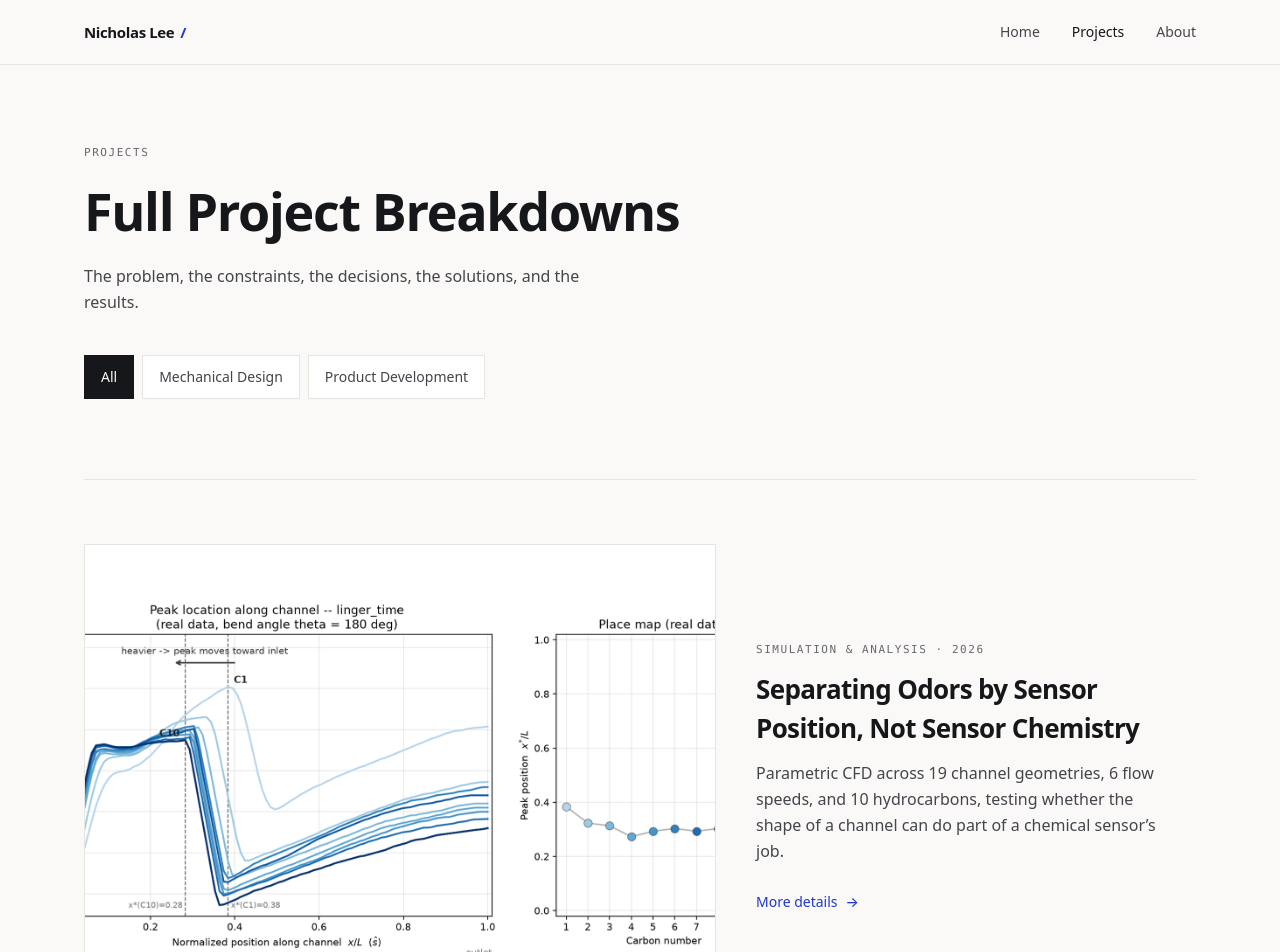
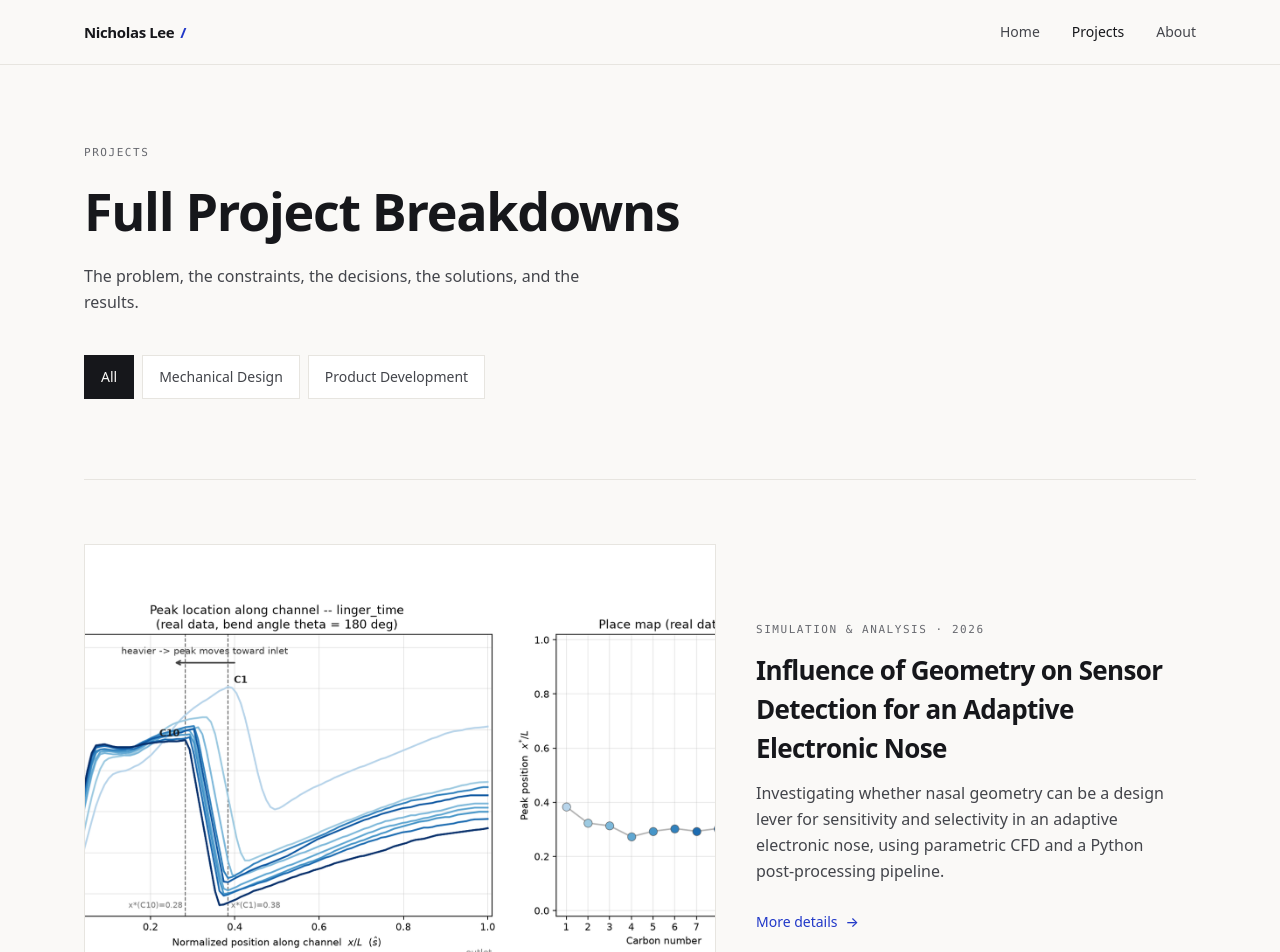
Before and after one commit to nktl-2005/personal-portfolio, a React (Vite) app: page /projects in a window 1280 px wide. Shown: the top 952 px of the page. Built offline with nearby package versions, Linux system fonts and the light colour scheme.

Commit message:
updated CFD project title and desc

```diff
--- a/src/data/projects.ts
+++ b/src/data/projects.ts
@@ -23,24 +23,25 @@ import type { Project } from './types'
 export const projects: Project[] = [
   {
     slug: 'electronic-nose-cfd',
-    title: 'Separating Odors by Sensor Position, Not Sensor Chemistry',
+    title: 'Influence of Geometry on Sensor Detection for an Adaptive Electronic Nose',
     summary:
-      'Parametric CFD across 19 channel geometries, 6 flow speeds, and 10 hydrocarbons, testing whether the shape of a channel can do part of a chemical sensor’s job.',
+      'Investigating whether nasal geometry can be a design lever for sensitivity and selectivity in an adaptive electronic nose, using parametric CFD and a Python post-processing pipeline.',
     category: 'Simulation & Analysis',
     year: '2026',
     featured: true,
     outcome:
-      'Bend angle moves the flow strongly and the sensor signal by only ~4%, ruling out shape as a sensitivity lever — but the lightest alkanes peak at measurably different positions along the channel, pointing at sensor placement rather than sensor chemistry.',
-    role: 'Research Intern — computational subgroup',
+      'Investigating whether nasal geometry can be a design lever for sensitivity and selectivity in an adaptive electronic nose, using parametric CFD and a Python post-processing pipeline.',
+    role: 'Research Intern',
     team: 'Aizenberg Lab, Harvard University (Cambridge, MA)',
-    duration: 'May 2026 – Present',
+    duration: 'May 2026 – August 2026',
     tools: [
       'COMSOL Multiphysics',
       'Python (Pandas, NumPy, Matplotlib)',
       'CFD (k-ε turbulence)',
       'Dilute-species mass transport',
+      'FDM 3D printing',
       'ITK-SNAP',
-      'FDM 3D printing',
+      'MeshMixer',
     ],
     figure: 'enose',
     image: 'images/enose-hero.png',
```
